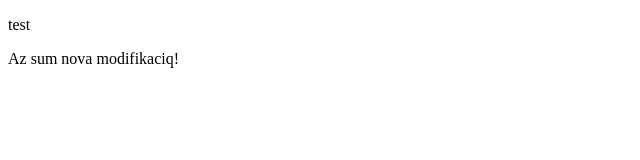
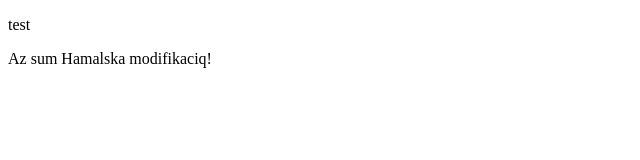
Before and after one commit to petyrkirchev/restaurant-1, a plain HTML site: page index.html in a window 1280 px wide. Shown: the full height of the page, 0-640 px from the left. Drawn offline with Linux system fonts and the light colour scheme.

Commit message:
Commit test 3

```diff
--- a/index.html
+++ b/index.html
@@ -7,7 +7,7 @@
 <body>
     <div>
         <p>test</p>
-		<p>Az sum nova modifikaciq!</p>
+		<p>Az sum Hamalska modifikaciq!</p>
     </div>
 </body>
 </html>
```
